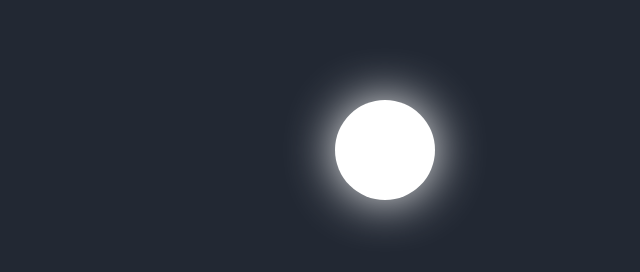
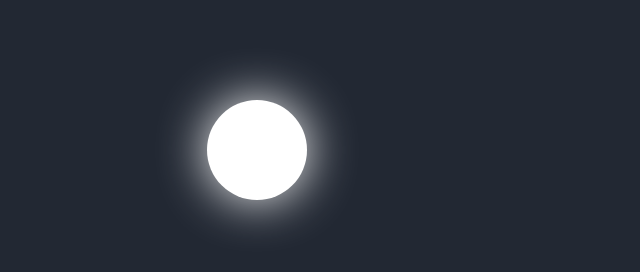
Before and after one commit to Thuotracy/animated-background, a plain HTML site: page index.html in a window 1280 px wide. Both pictures are taken after a click on the element 704 px from the left and 150 px from the top of the page. Shown: the whole page, without its empty margins (319-959 px from the left). Drawn offline with Linux system fonts and the light colour scheme.

Commit message:
styled the dark sun

```diff
--- a/style.css
+++ b/style.css
@@ -27,3 +27,7 @@
     cursor: pointer;
     transition: 0.2s;
 }
+
+.dark .sun{
+    left: 45%;
+}
```
